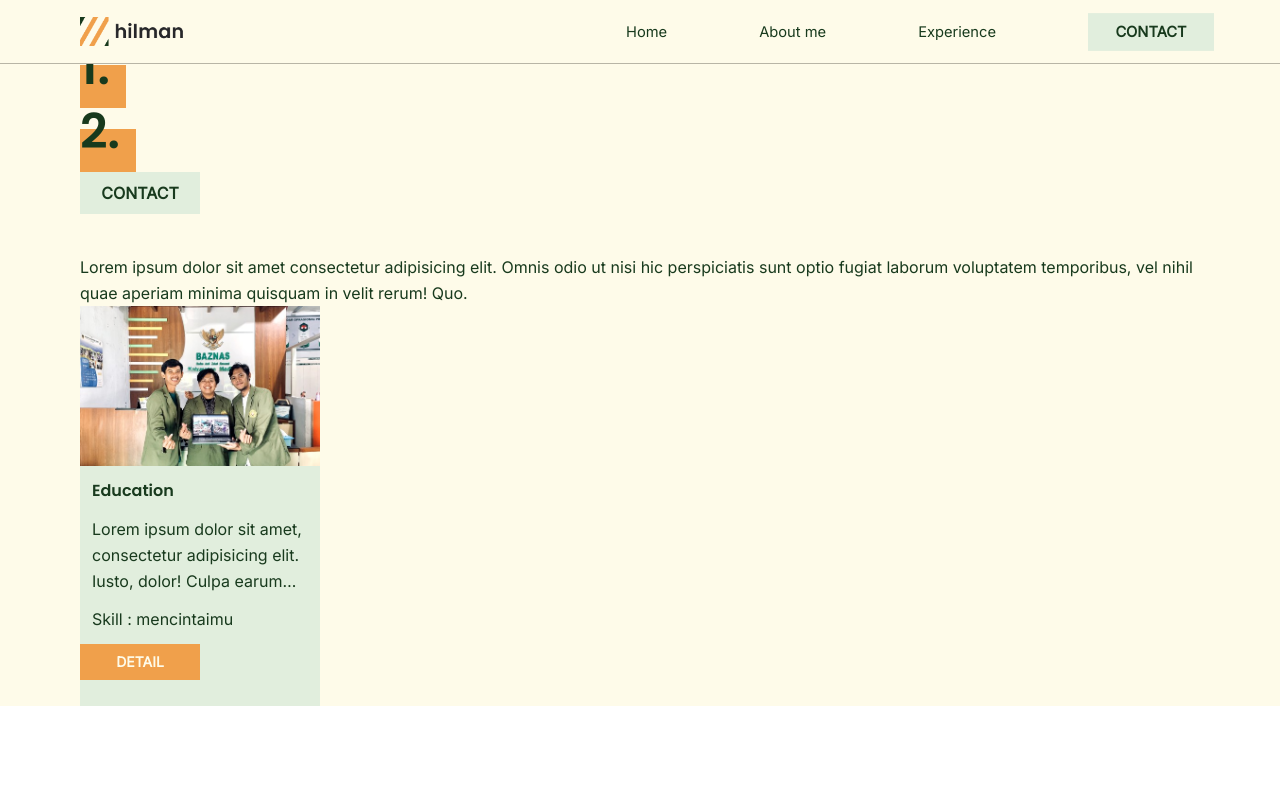
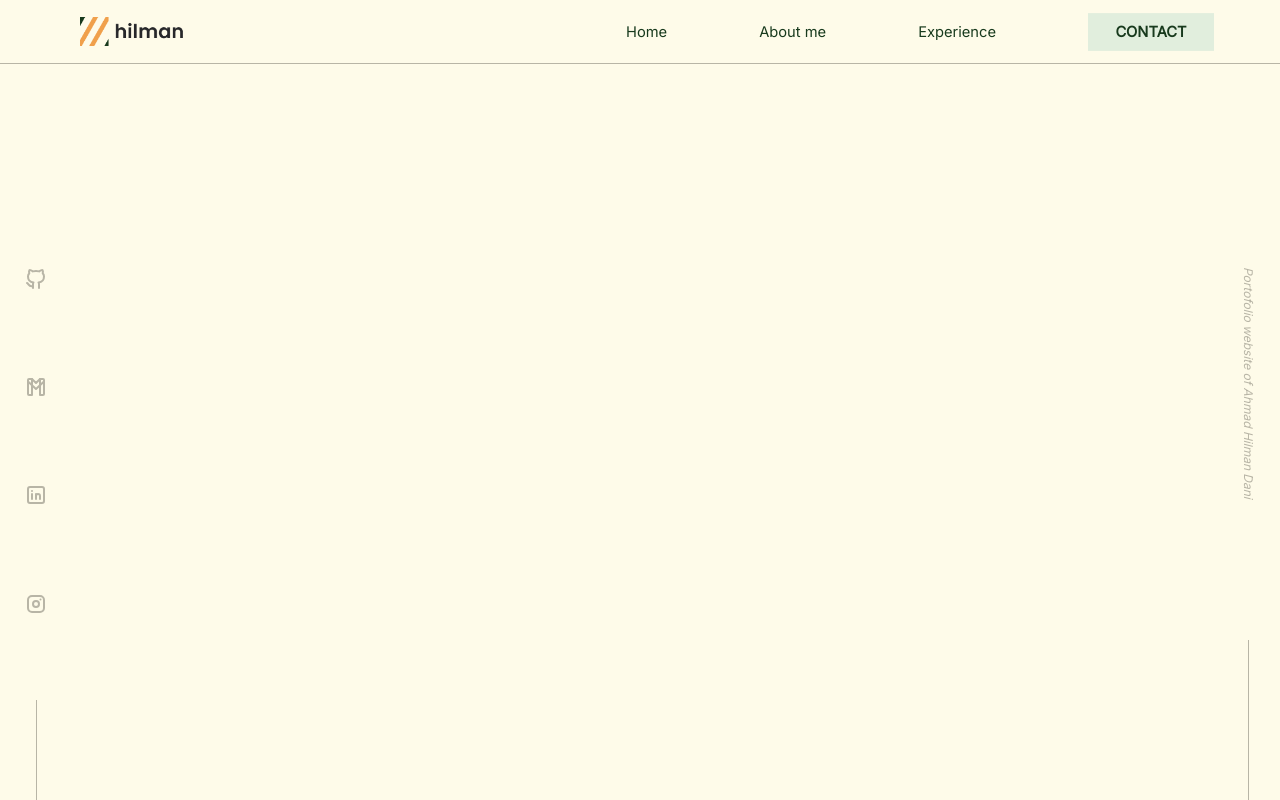
Before and after one commit to ahmadhilmandani/my-portofolio-2, a React (Vite) app: page / in a window 1280 px wide. Built offline with nearby package versions, Linux system fonts and the light colour scheme.

Commit message:
ADD react icon plugin from tabler and ADD Contact.jsx

```diff
--- a/package.json
+++ b/package.json
@@ -9,6 +9,7 @@
     "preview": "vite preview"
   },
   "dependencies": {
+    "@tabler/icons-react": "^2.13.1",
     "react": "^18.2.0",
     "react-dom": "^18.2.0"
   },
--- /dev/null
+++ b/src/Contact.jsx
@@ -0,0 +1,19 @@
+import { IconBrandGithub, IconBrandGmail, IconBrandLinkedin, IconBrandInstagram } from "@tabler/icons-react"
+
+export function Contact() {
+    return (
+        <div className="flex justify-between items-end fixed w-full h-screen bottom-0 left-0 right-0 z-30 lg:px-6 px-4">
+            <div className="flex justify-between items-center flex-col h-2/3">
+                <IconBrandGithub color="#B8B5A6" />
+                <IconBrandGmail color="#B8B5A6" />
+                <IconBrandLinkedin color="#B8B5A6" />
+                <IconBrandInstagram color="#B8B5A6" />
+                <div className="w-[1px] bg-dark-orange-color h-[100px]"></div>
+            </div>
+            <div className="flex justify-between items-center flex-col h-2/3">
+                <p className="italic text-dark-orange-color text-xs h-[320px]" style={{ writingMode: 'vertical-rl' }}>Portofolio website of Ahmad Hilman Dani</p>
+                <div className="w-[1px] bg-dark-orange-color h-[160px]"></div>
+            </div>
+        </div>
+    )
+}
--- a/src/Home.jsx
+++ b/src/Home.jsx
@@ -7,22 +7,7 @@ import baznas from './assets/baznas.jpg'
 
 function Home() {
   return (
-    <div className='w-full'>
-      <PrimaryButton>my resume</PrimaryButton>
-      <Number>1</Number>
-      <Number>2</Number>
-      <SecondaryButton size={'sm'} className="mt-10">contact</SecondaryButton>
-      <div className='mt-10 hover:tracking-wide'>
-        Lorem ipsum dolor sit amet consectetur adipisicing elit. Omnis odio ut nisi hic perspiciatis sunt optio fugiat laborum voluptatem temporibus, vel nihil quae aperiam minima quisquam in velit rerum! Quo.
-      </div>
-      <Card>
-        <Image src={baznas} />
-        <Header>Education</Header>
-        <Content>Lorem ipsum dolor sit amet, consectetur adipisicing elit. Iusto, dolor! Culpa earum eligendi et cupiditate quae, ipsa temporibus sunt velit, maxime possimus adipisci voluptatum accusamus quod praesentium? Magnam, incidunt a.</Content>
-        <Skill>
-          mencintaimu
-        </Skill>
-      </Card>
+    <div className='w-full min-h-screen'>
 
     </div>
   )
--- a/src/main.jsx
+++ b/src/main.jsx
@@ -4,9 +4,12 @@ import { Navbar } from './Navbar'
 import Home from './Home'
 import './index.css'
 
+import { Contact } from './Contact'
+
 ReactDOM.createRoot(document.getElementById('root')).render(
   <React.StrictMode>
-    <Navbar/>
+    <Navbar />
+    <Contact />
     <Home />
   </React.StrictMode>,
 )
```
Also changed, not shown: 1 other file (tests, documents, lock files or other folders).
